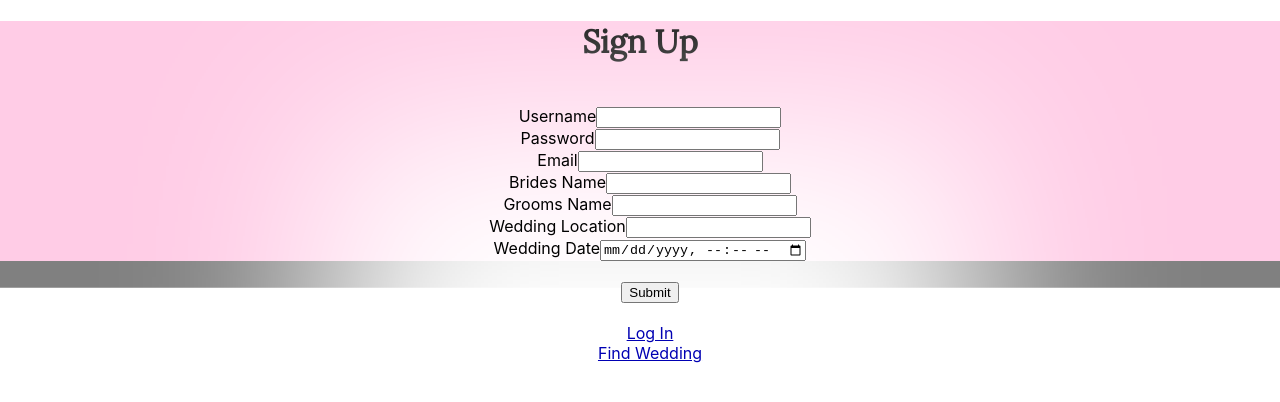
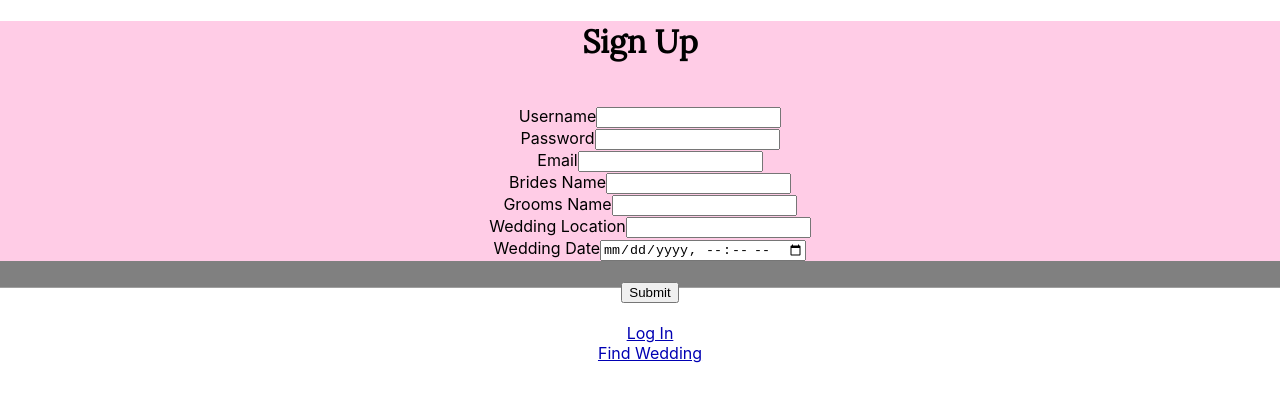
Before and after one commit to Kkelly22/wedding-itinerary-app, a React (Create React App) app in the folder client/: page /signup in a window 1280 px wide. Shown: the top 402 px of the page. Built offline with nearby package versions, Linux system fonts and the light colour scheme.

Commit message:
removed blur from Signup Container

```diff
--- a/client/src/containers/SignupContainer.js
+++ b/client/src/containers/SignupContainer.js
@@ -44,7 +44,7 @@ class SignupContainer extends Component {
     return (
       <div>
         <h1>Sign Up</h1>
-        <div class="signup-blur">
+        <div>
         </div>
         <div class="signup-container">
           <form onSubmit={(event) => this.handleOnSubmit(event)}>
```
